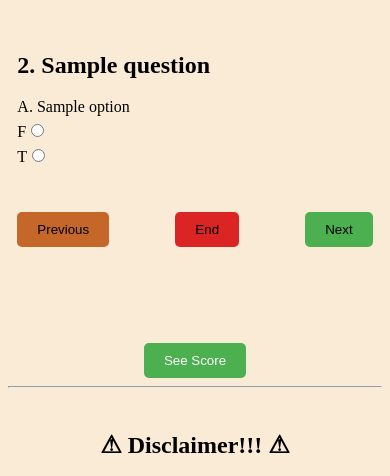
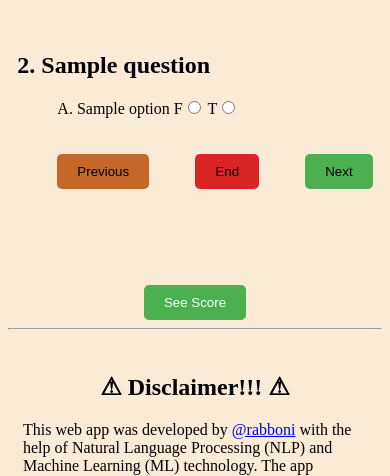
Before and after one commit to Gideon00/path-pharm, a Flask app: template templates/mcquiz.html in a window 390 px wide. Shown: the part 193-669 px from the top of the page. Run offline with Flask 3, Linux system fonts and the light colour scheme; the template is opened without the code that fills it: most values are stand-ins (such as "Sample title", 1, 10 or a date in 2020).

Commit message:
Update styles.css

```diff
--- a/static/styles.css
+++ b/static/styles.css
@@ -89,8 +89,12 @@
 }
 .invisible-numbering li {
     list-style-type: none;
-    padding: 0;
 }
+/* .question-container {
+    display: flex;
+    align-items: center; /* Align items vertically
+}*/
+
 .question-container label:first-of-type {
     width: 50px; /* Adjust as needed to accommodate the widest numbering */
     flex-shrink: 0; /* Prevent the first label from shrinking */
@@ -172,49 +176,8 @@ body{
         align-items: center; /* Centers the columns */
     }
 
-/* Default (Desktop) styles */
-ul {
-    list-style-type: none;
-    padding: 0;
-}
-
-.question-item {
-    display: flex;
-    justify-content: space-between;
-    align-items: center;
-    margin-bottom: 10px;
-}
-
-.question-label {
-    flex: 1;
-    margin-right: 20px;
-}
-
-.radio-label {
-    margin-left: 10px;
-}
-
-.radio-label input {
-    margin-left: 5px;
-}
-
-/* Mobile styles */
-@media (max-width: 576px) {
-    .question-item {
-        flex-direction: column;
-        align-items: flex-start;
-    }
-
-    .question-label {
-        margin-right: 0;
-    }
-
-    .radio-label {
-        margin-left: 0;
-        margin-top: 5px;
-    }
-
-    .radio-label input {
-        margin-left: 5px;
+    .questColumn {
+        width: 100%; /* Full width for each column */
+        max-width: 500px; /* Max width to keep it manageable */
     }
 }
```
